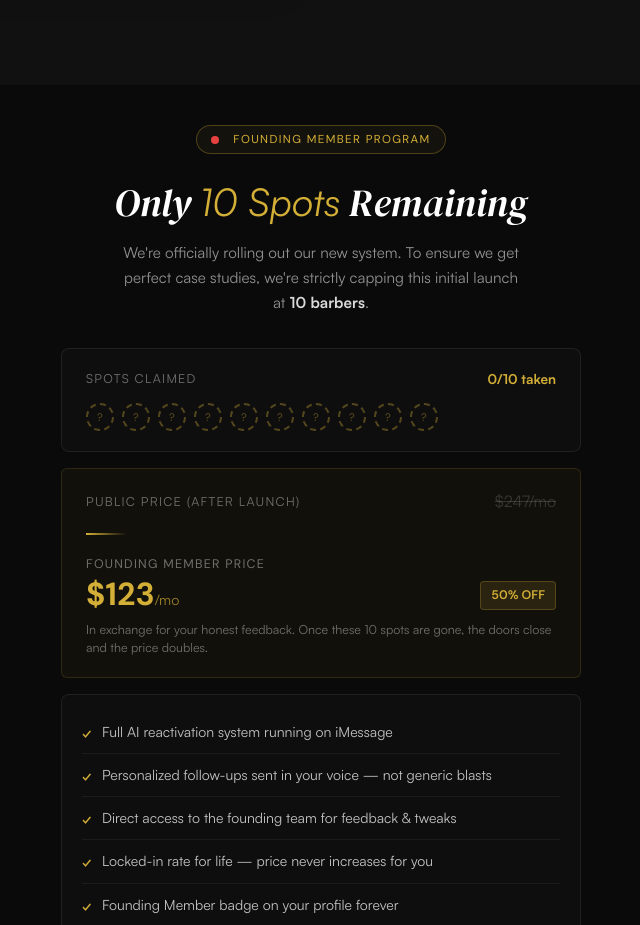
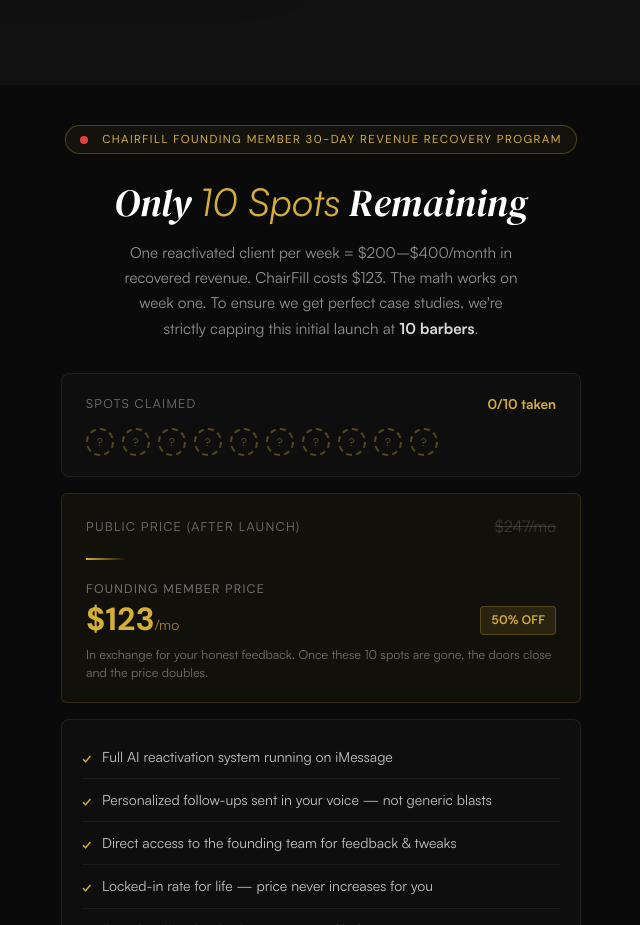
Before and after one commit to Chair-fill/chair-fill-biz-site, a Next.js app: page / in a window 1280 px wide. Shown: the part 4040-4965 px from the top of the page, without its empty margins (319-959 px from the left). Built offline with nearby package versions, Linux system fonts and the light colour scheme.

Commit message:
Update Founding Member Program text and messaging

```diff
--- a/app/components/FoundingMemberSection.jsx
+++ b/app/components/FoundingMemberSection.jsx
@@ -215,7 +215,7 @@
         <div className="card" style={{ textAlign: "center", marginBottom: 32 }}>
           <div className="badge">
             <span className="pulse-dot" />
-            Founding Member Program
+            ChairFill Founding Member 30-Day Revenue Recovery Program
           </div>
           <h2
             style={{
@@ -238,7 +238,7 @@
               margin: "0 auto",
             }}
           >
-            We're officially rolling out our new system. To ensure we get
+            One reactivated client per week = $200–$400/month in recovered revenue. ChairFill costs $123. The math works on week one. To ensure we get
             perfect case studies, we're strictly capping this initial launch at{" "}
             <strong style={{ color: "rgba(255,255,255,0.85)" }}>
               10 barbers
```
